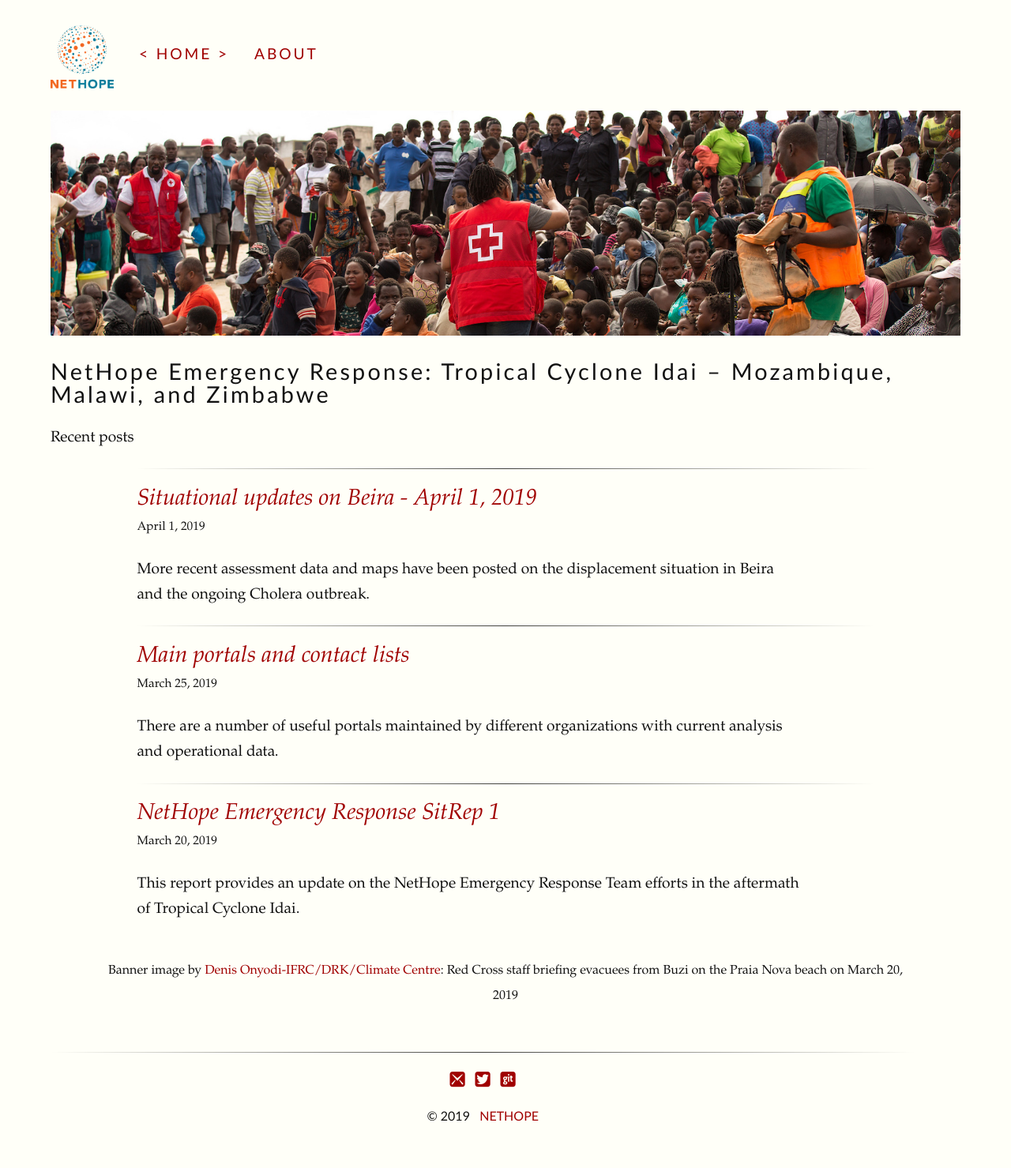
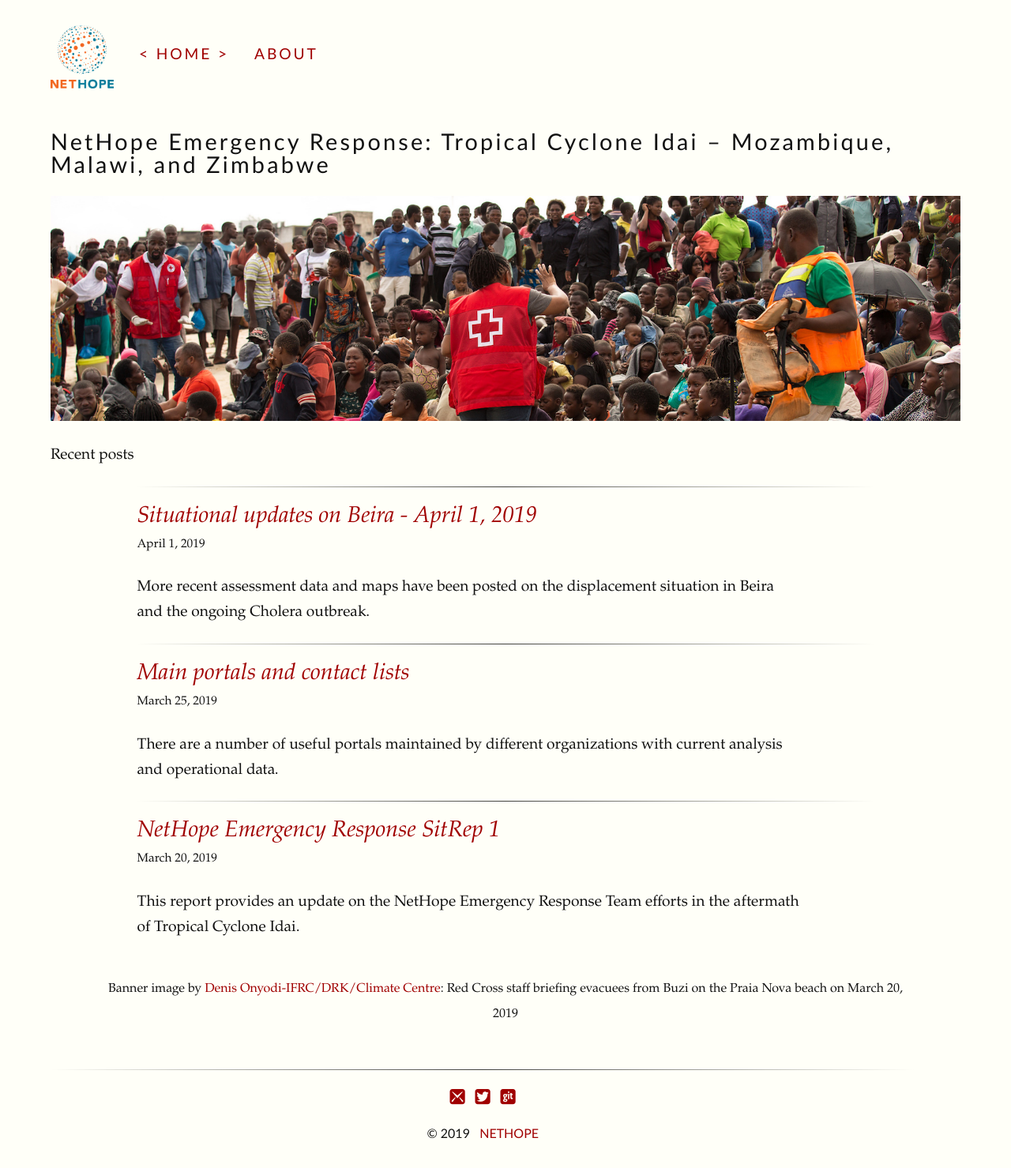
Before and after one commit to nethopeorg/idai-response, a Jekyll site: the page built from index.html, in a window 1280 px wide. Shown: the whole page at 79% size. Built offline with Jekyll 4.4.1, drawn with Linux system fonts in a browser that asks for light colours; before the commit the page ends 1457 px from its top, so only the background shows below that.

Commit message:
changing index banner position

```diff
--- a/index.html
+++ b/index.html
@@ -4,9 +4,9 @@ title: Home
 # Note that this index page uses a full-width layout!
 ---
 
-  <img class="banner" src="{{site.baseurl}}/assets/img/beira_banner.jpg" />
 
   <h1 class="content-listing-header sans">NetHope Emergency Response: Tropical Cyclone Idai – Mozambique, Malawi, and Zimbabwe</h1>
+  <img class="banner" src="{{site.baseurl}}/assets/img/beira_banner.jpg" />
 
   <p>Recent posts</p>
   <ul class="content-listing ">
```
